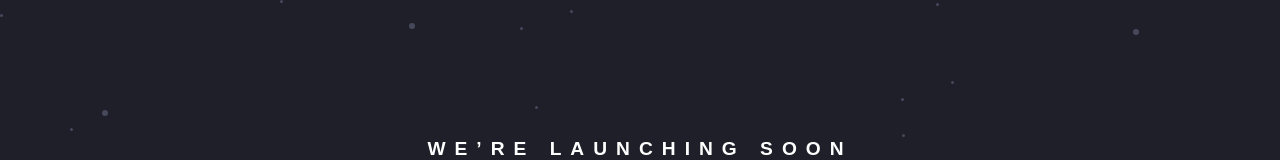
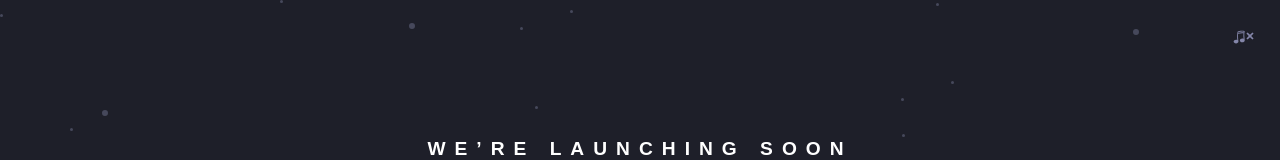
Before and after one commit to kim-fransson/launch-countdown-timer, a React (Vite) app: page / in a window 1280 px wide. Shown: the top 160 px of the page. Built offline with nearby package versions, Linux system fonts and the light colour scheme; no server answers.

Commit message:
everything is better with sound

```diff
--- a/src/App.css
+++ b/src/App.css
@@ -35,6 +35,11 @@ a:hover {
   color: var(--soft-red);
 }
 
+a:focus-visible {
+  outline: 2px solid var(--soft-red);
+  outline-offset: 2px;
+}
+
 footer a:nth-child(1):hover {
   transform: scale(1.5) rotate(-12deg);
 }
@@ -52,6 +57,23 @@ footer a:nth-child(3):hover {
   height: 24px;
 }
 
+button {
+  all: unset;
+  display: flex;
+  align-items: center;
+  justify-content: center;
+  color: var(--grayish-blue);
+  cursor: pointer;
+  position: absolute;
+  top: 24px;
+  right: 24px;
+}
+
+button:focus-visible {
+  outline: 2px solid var(--soft-red);
+  outline-offset: 2px;
+}
+
 @media (min-width: 768px) {
   .app {
     padding: 70px;
--- a/src/App.jsx
+++ b/src/App.jsx
@@ -1,23 +1,49 @@
 import FlipCountdown from "./components/FlipCountdown";
 import { FaFacebook, FaPinterest, FaInstagram } from "react-icons/fa6";
+import { GiSoundOff } from "react-icons/gi";
+import { GiSoundOn } from "react-icons/gi";
 import useSound from "use-sound";
+import { useEffect, useState } from "react";
 
 import nightAmbience from "./assets/night-ambience.mp3";
+import tick from "./assets/click.wav";
 
 import "./App.css";
-import { useEffect } from "react";
 
 function App() {
-  const [play] = useSound(nightAmbience, { volume: 0.5, loop: true });
+  const [volume, setVolume] = useState(0);
+  const [playBackground] = useSound(nightAmbience, {
+    volume: 0.5 * volume,
+    loop: true,
+  });
+  const [playTick, { stop: stopTick }] = useSound(tick, {
+    volume: 0.1 * volume,
+  });
 
   useEffect(() => {
-    play();
-  }, [play]);
+    playBackground();
+  }, [playBackground]);
+
+  useEffect(() => {
+    stopTick();
+    if (volume > 0) {
+      const tickID = setInterval(() => playTick(), 1000);
+      return () => clearInterval(tickID);
+    }
+  }, [volume, playTick, stopTick]);
 
   return (
     <div className="app-wrapper">
       <h1>We&rsquo;re launching soon</h1>
       <FlipCountdown />
+      <button onClick={() => setVolume((prev) => (prev === 0 ? 1 : 0))}>
+        {volume === 0 ? (
+          <GiSoundOff className="icon" />
+        ) : (
+          <GiSoundOn className="icon" />
+        )}
+        <span className="sr-only">Toggle sound on/off</span>
+      </button>
 
       <footer>
         <a href="/">
```
Also changed, not shown: src/components/FlipCountdown.jsx (+5 -4 lines).
